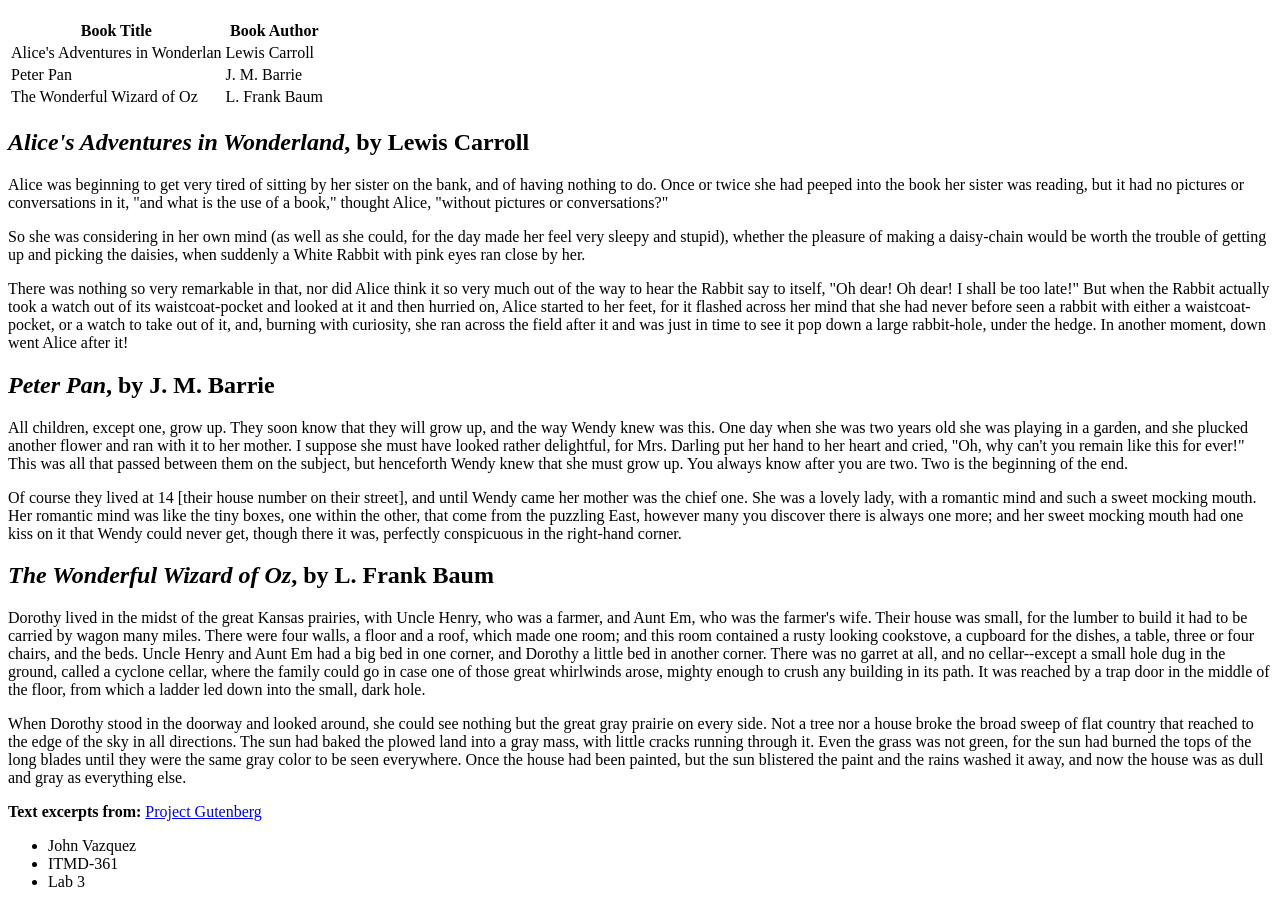
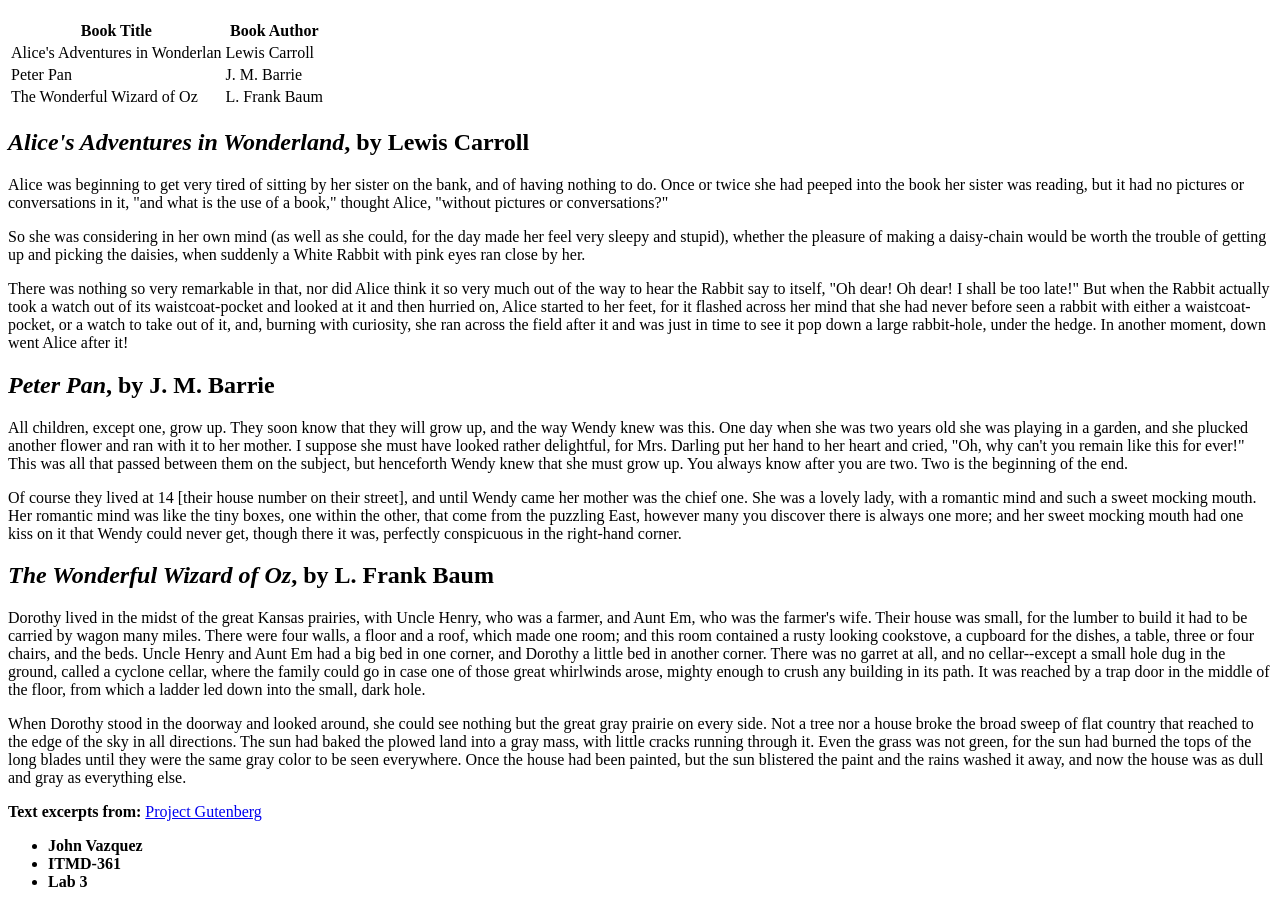
Before and after one commit to In-dexed/JVazquez_lab3, a plain HTML site: page index.html in a window 1280 px wide. Shown: the part 61-968 px from the top of the page. Drawn offline with Linux system fonts and the light colour scheme.

Commit message:
Added strong to the last list elements

```diff
--- a/index.html
+++ b/index.html
@@ -43,9 +43,9 @@
 
   <p><strong>Text excerpts from:</strong> <a href="http://www.gutenberg.org"> Project Gutenberg</a></p>
   <ul>
-    <li>John Vazquez</li>
-    <li>ITMD-361</li>
-    <li>Lab 3</li>
+    <li><strong>John Vazquez</strong></li>
+    <li><strong>ITMD-361</strong></li>
+    <li><strong>Lab 3</strong></li>
   </ul>
 
 </body>
```
